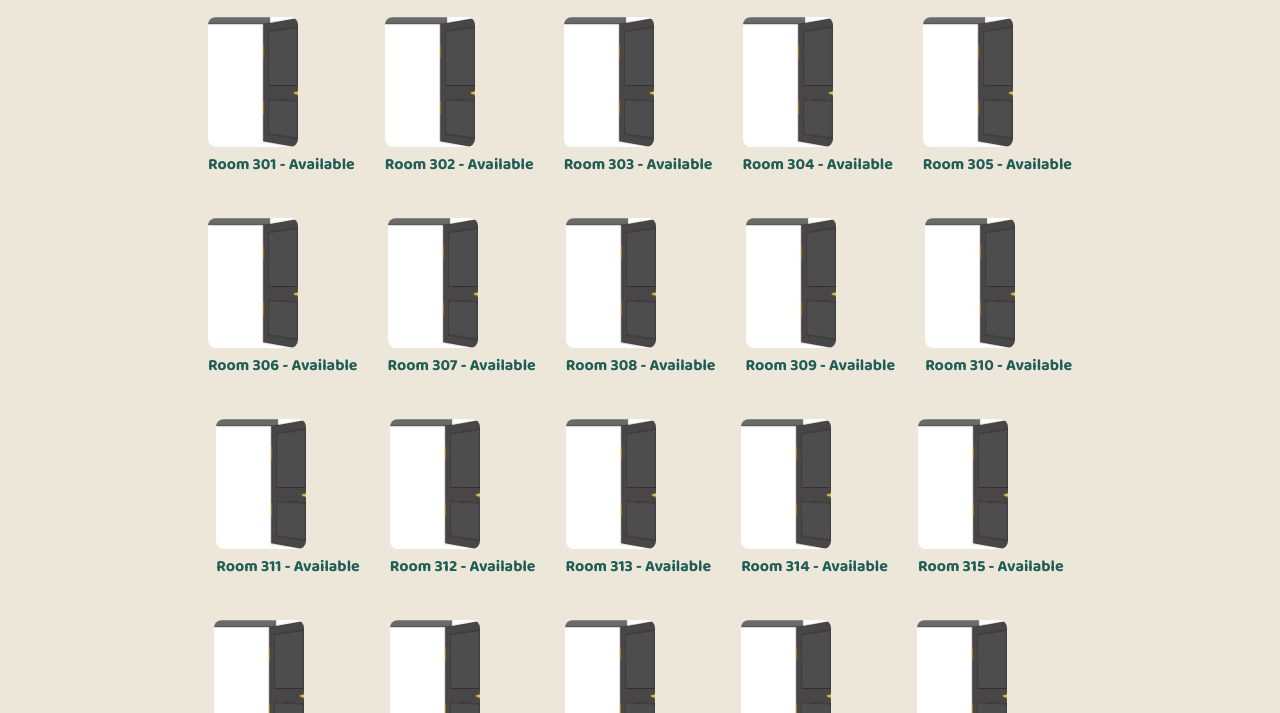
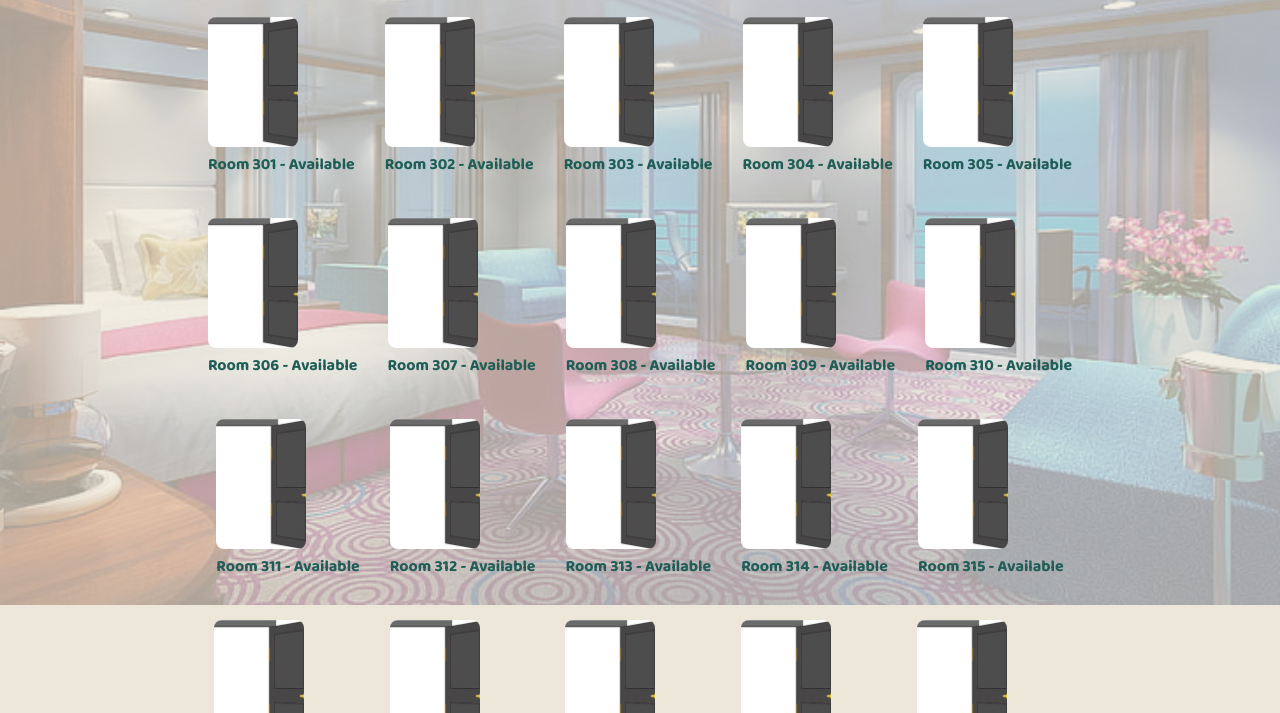
Before and after one commit to ahadalimughal045/Hotel-management-system, a plain HTML site: page economy.html in a window 1280 px wide. Shown: the part 195-908 px from the top of the page. Drawn offline with Linux system fonts and the light colour scheme.

Commit message:
bg image on dashbord and room pages
ahad

```diff
--- a/dashboard.css
+++ b/dashboard.css
@@ -3,6 +3,20 @@
       padding: 0;
       box-sizing: border-box;
       font-family:  'Baloo Bhai 2', 'Segoe UI', Arial, sans-serif;
+    }
+    body::before {
+      content: "";
+      position: fixed;
+      top: 0;
+      left: 0;
+      width: 100%;
+      height: 100%;
+      background-image: url(/img/bg.jpg     ); /* 👈 image path */
+      background-size: cover;
+      background-repeat: no-repeat;
+      background-position: center;
+      opacity: 0.3;  /* 👈 Only this background will be transparent */
+      z-index: -1;   /* 👈 Ensure it stays behind everything */
     }
     body {
       background:hwb(41 85% 7%);
--- a/economy.html
+++ b/economy.html
@@ -7,6 +7,20 @@
   <link rel="stylesheet" href="https://cdnjs.cloudflare.com/ajax/libs/font-awesome/6.5.0/css/all.min.css">
   <link href="https://fonts.googleapis.com/css2?family=Baloo+Bhai+2:wght@400;700&display=swap" rel="stylesheet">
   <style>
+     body::before {
+      content: "";
+      position: fixed;
+      top: 0;
+      left: 0;
+      width: 100%;
+      height: 100%;
+      background-image: url(/img/bg2.jpg ); /* 👈 image path */
+      background-size: cover;
+      background-repeat: no-repeat;
+      background-position: center;
+      opacity: 0.3;  /* 👈 Only this background will be transparent */
+      z-index: -1;   /* 👈 Ensure it stays behind everything */
+    }
     body {
       background: hwb(41 85% 7%);
       padding: 20px;
```
Also changed, not shown: premium.html (+14 -0 lines), semi-premium.html (+14 -0 lines), img/bg.jpg (added), img/bg2.jpg (added), style.css (line endings or trailing spaces).
